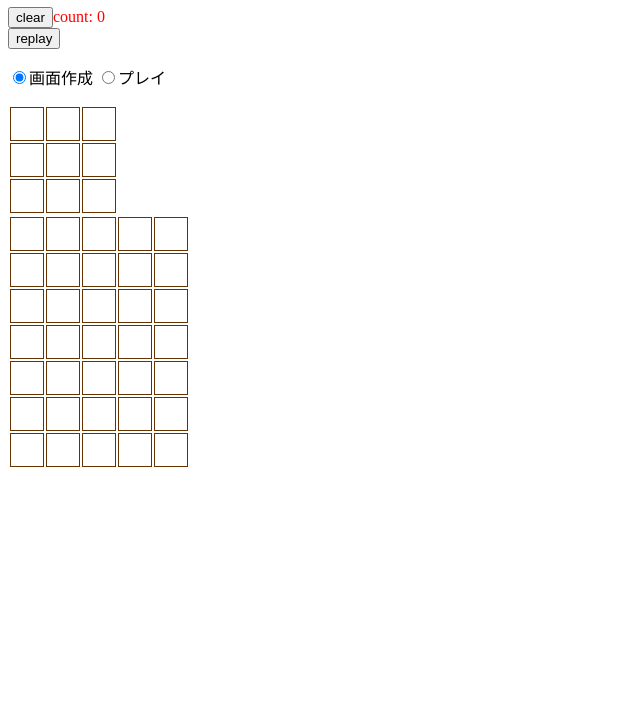
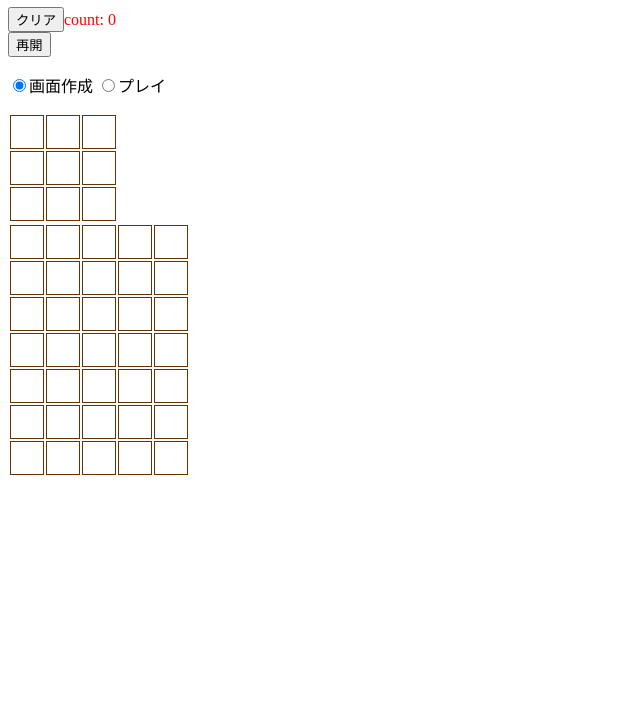
Before and after one commit to masaedw/click-game-simulator, a plain HTML site: page simulator.html in a window 1280 px wide. Shown: the part 73-800 px from the top of the page, without its empty margins (0-640 px from the left). Drawn offline with nearby package versions, Linux system fonts and the light colour scheme.

Commit message:
button name

```diff
--- a/simulator.html
+++ b/simulator.html
@@ -9,7 +9,7 @@
   </head>
   <body>
     <h1>simulator</h1>
-    <p><button id="clear">clear</button><span id="counter">count: 0</span><br/><button id="replay">replay</button></p>
+    <p><button id="clear">クリア</button><span id="counter">count: 0</span><br/><button id="replay">再開</button></p>
     <p>
       <input type="radio" name="mode" value="setting" checked="checked">画面作成</input>
       <input type="radio" name="mode" value="playing">プレイ</input>
```
